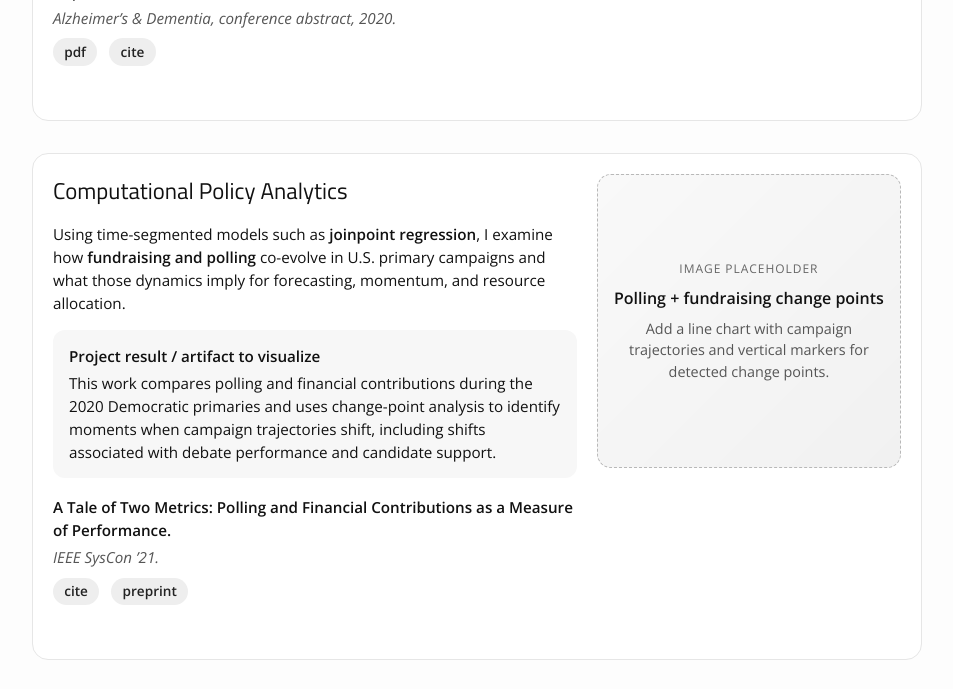
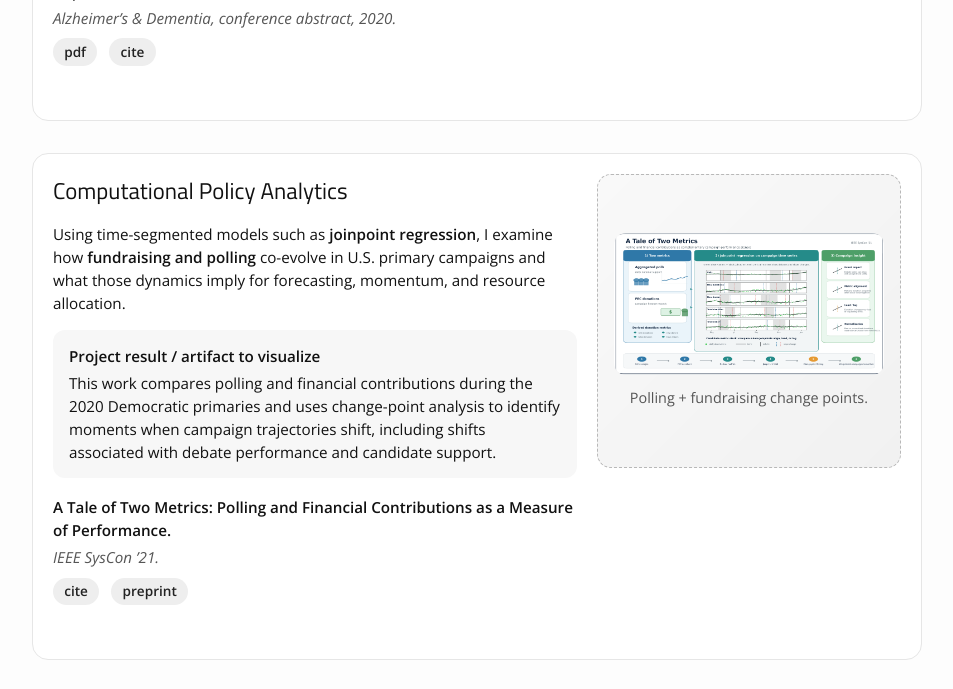
Before and after one commit to moeenm/moeenm.github.io, a Jekyll site: the page built from research.md, in a window 1280 px wide and 900 px high, scrolled down 2544 px, cut to the strip 0-689 px from the top of the window. Shown: the whole strip, without its empty margins (163-1116 px from the left). Built offline with Jekyll 4.4.1, drawn with Linux system fonts in a browser that asks for light colours.

Commit message:
Replace image placeholder with actual image

```diff
--- a/research.md
+++ b/research.md
@@ -405,23 +405,9 @@ title: Research
     </div>
 
     <aside class="research-visual">
-      <!--
-        Replace this placeholder with a project image.
-
-        Recommended file path:
-        /assets/images/research/policy-analytics.png
-
-        Recommended image:
-        A line chart showing polling and fundraising trajectories with vertical change-point markers.
-
-        To use a real image, replace this placeholder block with:
-        <img src="/assets/images/research/policy-analytics.png" alt="Joinpoint regression view of polling and campaign finance trajectories">
-        <p class="placeholder-text">Joinpoint regression highlights trajectory shifts in campaign performance signals.</p>
-      -->
-      <div class="placeholder-label">Image placeholder</div>
-      <div class="placeholder-title">Polling + fundraising change points</div>
+        <img src="/images/two_metrics_joinpoint.png" alt="M">
       <p class="placeholder-text">
-        Add a line chart with campaign trajectories and vertical markers for detected change points.
+        Polling + fundraising change points.
       </p>
     </aside>
   </div>
```
